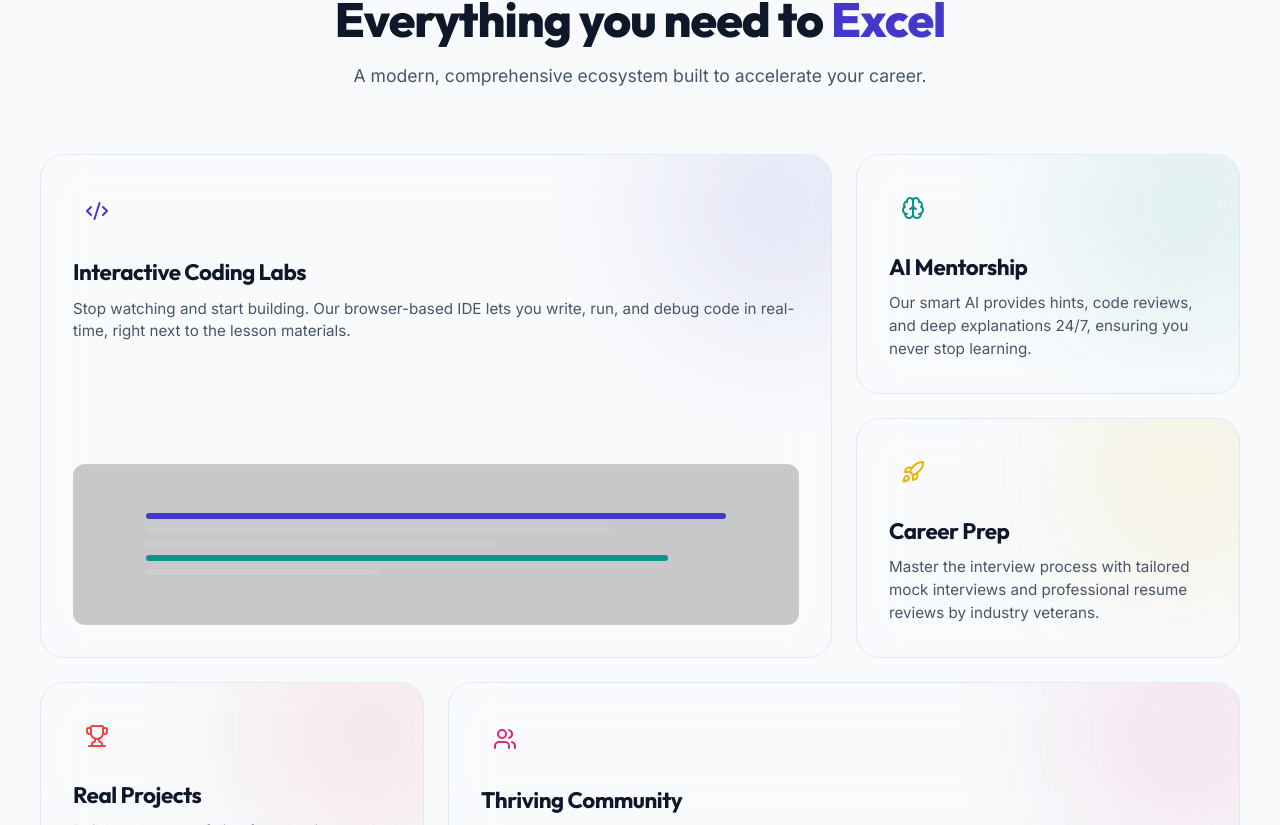
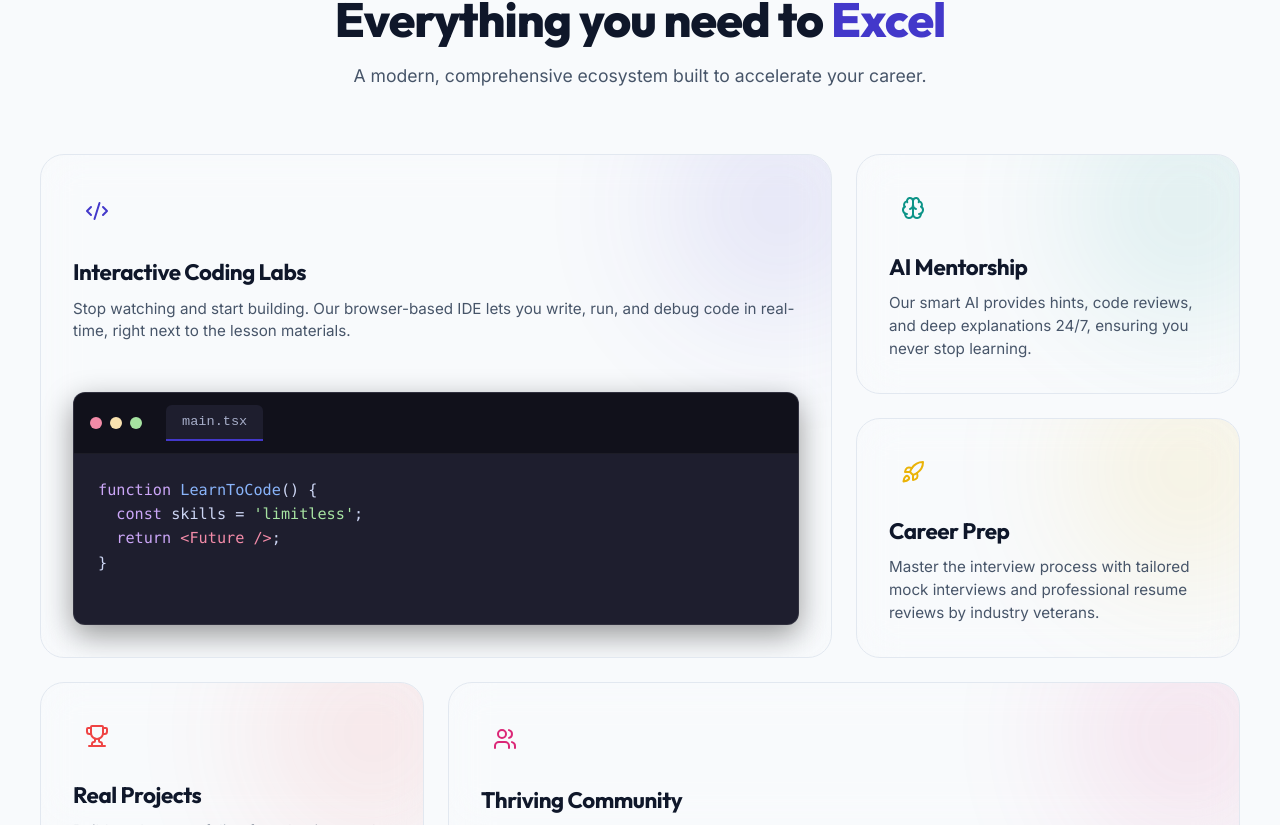
Before and after one commit to GowthamGowri-11/lms-portal, a Next.js app: page / in a window 1280 px wide. Shown: the part 926-1751 px from the top of the page. Built offline with nearby package versions, Linux system fonts and the light colour scheme.

Commit message:
Restore uncommitted changes and fix type errors

```diff
--- a/src/app/admin/trainers/AdminTrainersClient.tsx
+++ b/src/app/admin/trainers/AdminTrainersClient.tsx
@@ -22,7 +22,7 @@ export default function AdminTrainersClient({
   courses
 }: {
   initialTrainers: Trainer[],
-  courses: Course[]
+  courses: { id: string; title: string; logo: string; trainerId: string }[]
 }) {
   const [searchQuery, setSearchQuery] = useState('');
   const [showModal, setShowModal] = useState(false);
--- a/src/app/page.module.css
+++ b/src/app/page.module.css
@@ -143,7 +143,7 @@
 
 .heroCard {
   width: 100%;
-  max-width: 420px;
+  max-width: 520px; /* Increased from 420px */
   background: #1e1b4b;
   border-radius: var(--radius-lg);
   overflow: hidden;
@@ -152,22 +152,22 @@
 
 .heroCardHeader {
   display: flex;
-  gap: 6px;
-  padding: 14px 18px;
+  gap: 8px; /* Increased gap */
+  padding: 16px 20px; /* Increased padding */
   background: rgba(255, 255, 255, 0.05);
   border-bottom: 1px solid rgba(255, 255, 255, 0.08);
 }
 
 .heroCardDot {
-  width: 12px;
-  height: 12px;
+  width: 14px; /* Increased dot size */
+  height: 14px;
   border-radius: 50%;
 }
 
 .heroCardBody {
-  padding: 1.5rem 1.5rem 2rem;
+  padding: 2rem 2rem 2.5rem; /* Increased padding */
   font-family: 'Courier New', monospace;
-  font-size: 0.95rem;
+  font-size: 1.25rem; /* Increased font size from 0.95rem */
   line-height: 2;
   color: rgba(255, 255, 255, 0.7);
 }
--- a/src/app/trainers/TrainersClient.tsx
+++ b/src/app/trainers/TrainersClient.tsx
@@ -7,7 +7,7 @@ import { FadeInUp, StaggerContainer, StaggerItem } from '@/components/animations
 import styles from './page.module.css';
 import { Trainer, Course } from '@/generated/prisma/client';
 
-export default function TrainersClient({ trainers, courses }: { trainers: Trainer[], courses: Course[] }) {
+export default function TrainersClient({ trainers, courses }: { trainers: Trainer[], courses: { id: string; title: string; logo: string; trainerId: string; isPublished: boolean }[] }) {
   return (
     <>
       <Navbar />
--- a/src/components/ui/TrendingBento.module.css
+++ b/src/components/ui/TrendingBento.module.css
@@ -147,39 +147,70 @@
   grid-row: span 1;
 }
 
-/* Inner Visuals */
-.mockupVisual {
+/* IDE Mockup */
+.ideMockup {
   margin-top: 1.5rem;
-  background: rgba(0, 0, 0, 0.2);
-  border: 1px solid rgba(255, 255, 255, 0.05);
+  background: #1e1e2e; /* Deep dark background */
+  border: 1px solid rgba(255, 255, 255, 0.08);
   border-radius: 12px;
   flex-grow: 1;
   position: relative;
   z-index: 1;
   overflow: hidden;
   display: flex;
-  align-items: center;
-  justify-content: center;
+  flex-direction: column;
+  box-shadow: 0 10px 30px rgba(0, 0, 0, 0.4);
 }
 
-.codeLines {
+.ideHeader {
+  background: #11111b;
+  padding: 0.75rem 1rem;
   display: flex;
-  flex-direction: column;
-  gap: 8px;
-  width: 80%;
+  align-items: center;
+  border-bottom: 1px solid rgba(255, 255, 255, 0.05);
 }
 
-.line {
-  height: 6px;
-  border-radius: 3px;
-  background: rgba(255, 255, 255, 0.1);
+.ideDots {
+  display: flex;
+  gap: 8px;
+  margin-right: 1.5rem;
 }
 
-.line:nth-child(1) { width: 100%; }
-.line:nth-child(2) { width: 80%; }
-.line:nth-child(3) { width: 60%; }
-.line:nth-child(4) { width: 90%; }
-.line:nth-child(5) { width: 40%; }
+.ideDots span {
+  width: 12px;
+  height: 12px;
+  border-radius: 50%;
+  display: inline-block;
+}
+
+.dotClose { background: #f38ba8; }
+.dotMinimize { background: #f9e2af; }
+.dotMaximize { background: #a6e3a1; }
+
+.ideTab {
+  font-family: 'Courier New', Courier, monospace;
+  font-size: 0.85rem;
+  color: #a6adc8;
+  background: #1e1e2e;
+  padding: 6px 16px;
+  border-radius: 6px 6px 0 0;
+  border-bottom: 2px solid var(--accent-primary);
+}
+
+.ideBody {
+  padding: 1.5rem;
+  font-family: 'Fira Code', Consolas, Monaco, 'Andale Mono', 'Ubuntu Mono', monospace;
+  font-size: 0.95rem;
+  line-height: 1.6;
+  color: #cdd6f4;
+  overflow-x: auto;
+}
+
+.codeKeyword { color: #cba6f7; }
+.codeFunc { color: #89b4fa; }
+.codeString { color: #a6e3a1; }
+.codeTag { color: #f38ba8; }
+.codeComment { color: #6c7086; font-style: italic; }
 
 /* Responsive */
 @media (max-width: 1024px) {
--- a/src/components/ui/TrendingBento.tsx
+++ b/src/components/ui/TrendingBento.tsx
@@ -34,13 +34,25 @@ export default function TrendingBento() {
             <p>
               Stop watching and start building. Our browser-based IDE lets you write, run, and debug code in real-time, right next to the lesson materials.
             </p>
-            <div className={styles.mockupVisual}>
-              <div className={styles.codeLines}>
-                <div className={styles.line} style={{ background: 'var(--accent-primary)' }} />
-                <div className={styles.line} />
-                <div className={styles.line} />
-                <div className={styles.line} style={{ background: 'var(--accent-secondary)' }} />
-                <div className={styles.line} />
+            <div className={styles.ideMockup}>
+              <div className={styles.ideHeader}>
+                <div className={styles.ideDots}>
+                  <span className={styles.dotClose}></span>
+                  <span className={styles.dotMinimize}></span>
+                  <span className={styles.dotMaximize}></span>
+                </div>
+                <div className={styles.ideTab}>main.tsx</div>
+              </div>
+              <div className={styles.ideBody}>
+                <div>
+                  <span className={styles.codeKeyword}>function</span> <span className={styles.codeFunc}>LearnToCode</span>() {'{'}
+                  <br />
+                  &nbsp;&nbsp;<span className={styles.codeKeyword}>const</span> skills = <span className={styles.codeString}>&apos;limitless&apos;</span>;
+                  <br />
+                  &nbsp;&nbsp;<span className={styles.codeKeyword}>return</span> <span className={styles.codeTag}>&lt;Future /&gt;</span>;
+                  <br />
+                  {'}'}
+                </div>
               </div>
             </div>
           </motion.div>
```
